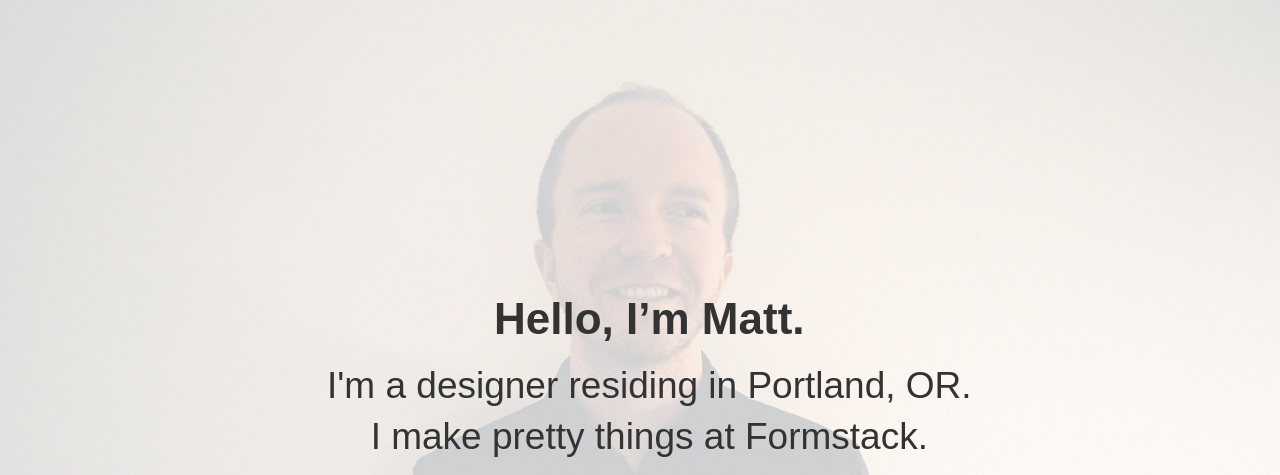
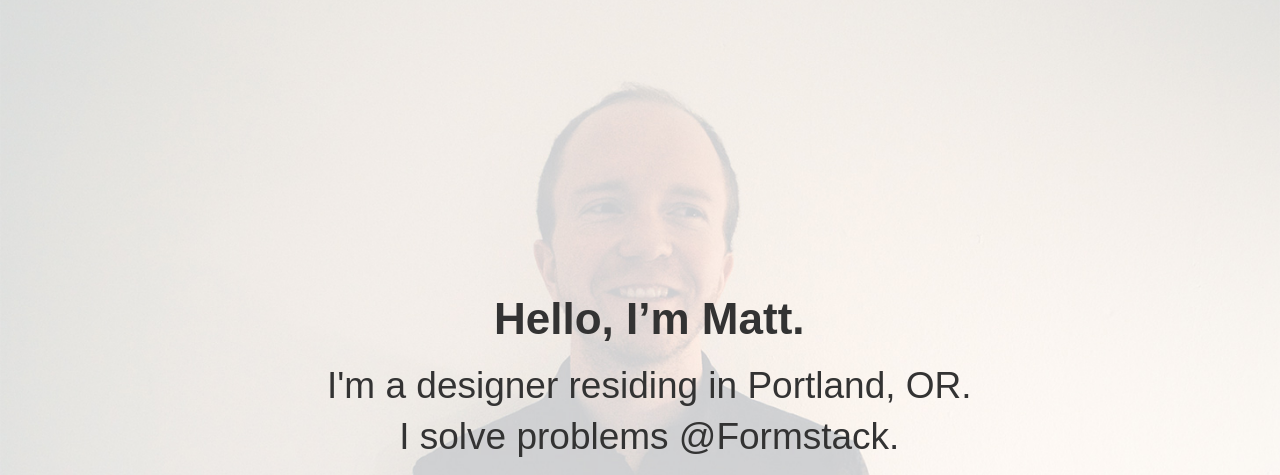
Before and after one commit to formstackmatt/mattritter.design, a website: page index.html in a window 1280 px wide. Shown: the top 475 px of the page. Drawn offline with Linux system fonts and the light colour scheme.

Commit message:
update text

```diff
--- a/index.html
+++ b/index.html
@@ -36,7 +36,7 @@
       <div class="row">
         <div class="medium-12 columns">
           <h1 class="headline animated fadeIn">Hello, I’m Matt.</h1>
-          <h2 class="sub-headline animated fadeIn">I'm a designer residing in Portland, OR.<br>I make pretty things at <a target="_blank" onClick="_gaq.push(['_trackEvent', 'Links', 'Click', 'Formstack']);" href="https://www.formstack.com/">Formstack.</a></h2>
+          <h2 class="sub-headline animated fadeIn">I'm a designer residing in Portland, OR.<br>I solve problems <a target="_blank" onClick="_gaq.push(['_trackEvent', 'Links', 'Click', 'Formstack']);" href="https://www.formstack.com/">@Formstack.</a></h2>
           <ul class="social">
             <li class="social__item dribbble animated fadeIn"><a target="_blank" onClick="_gaq.push(['_trackEvent', 'Links', 'Click', 'Dribbble']);" href="https://dribbble.com/mattritter" title="See my work on Dribble."><i class="fa fa-dribbble"></i></a></li>
             <li class="social__item twitter animated fadeIn"><a target="_blank" onClick="_gaq.push(['_trackEvent', 'Links', 'Click', 'Twitter']);" href="https://twitter.com/mattritter" title="View my Twitter timeline."><i class="fa fa-twitter"></i></a></li>
```
Also changed, not shown: 1 other file.
